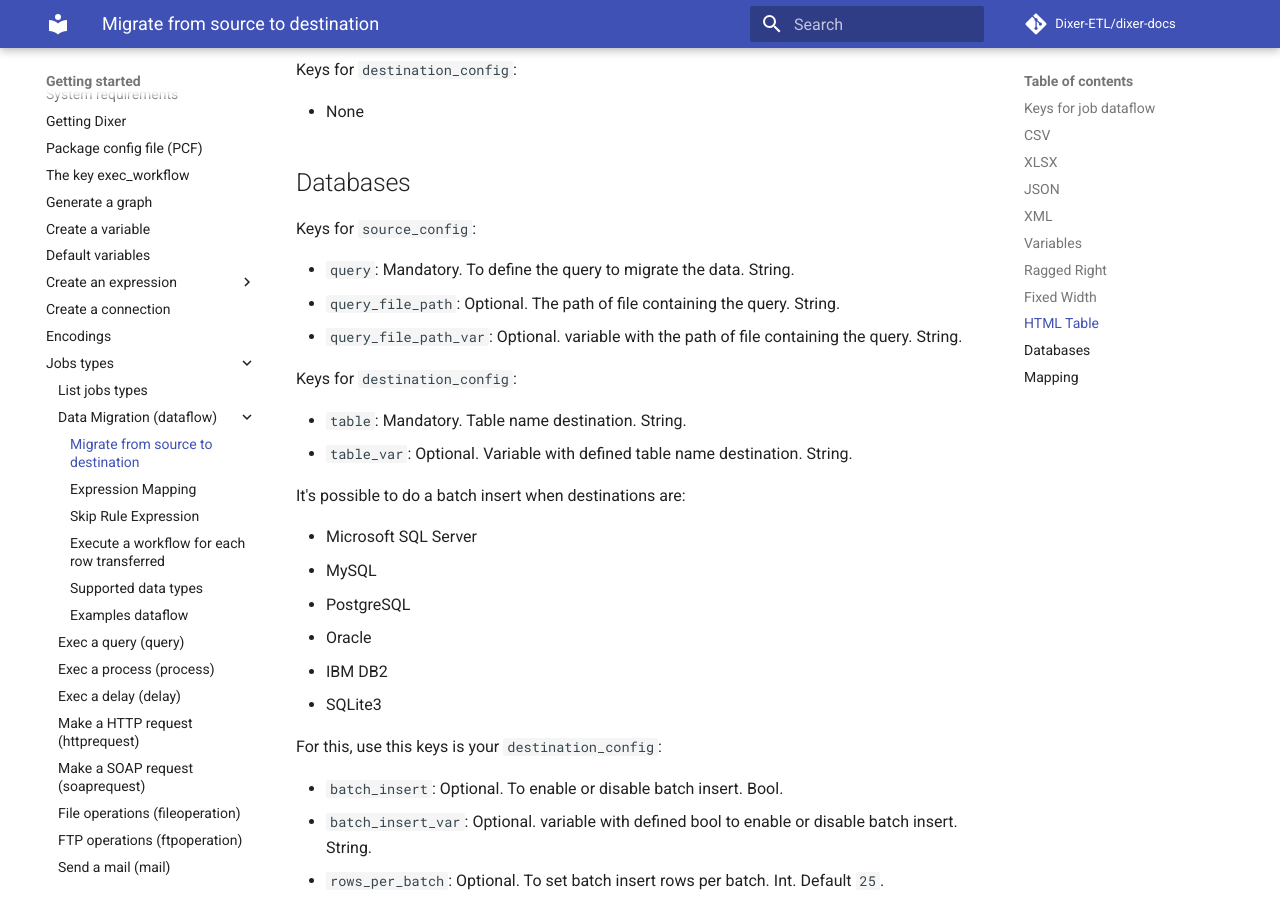
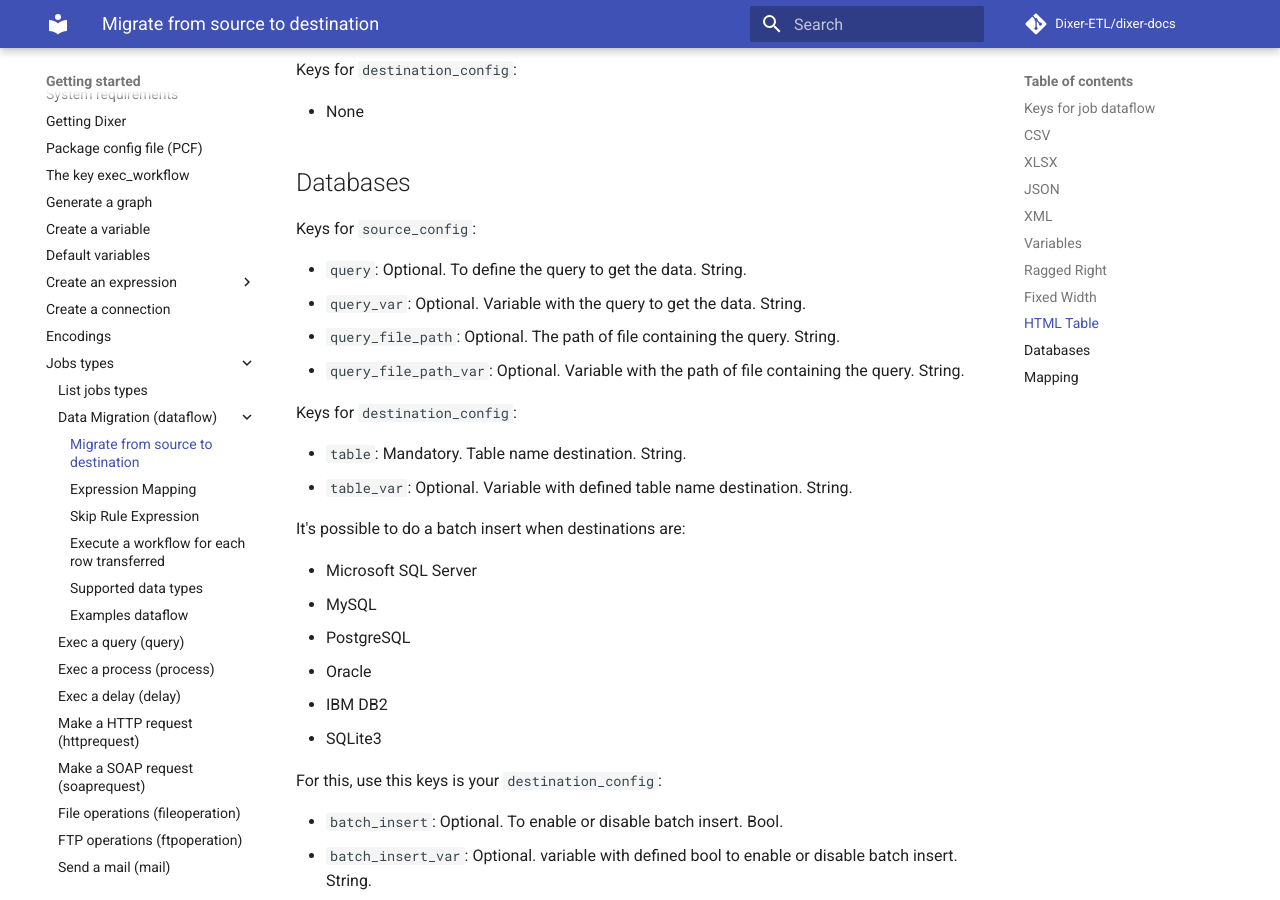
Before and after one commit to Dixer-ETL/dixer-docs, an MkDocs documentation site: the page built from docs/documentation/jobs/dataflow/Migrate-from-source-to-destination.md, in a window 1280 px wide and 900 px high, scrolled down 5134 px. Built offline with MkDocs 1.6.1 and Material for MkDocs 9.7.7, drawn with Linux system fonts in a browser that asks for light colours; comment, search, counter and statistics services are not loaded.

Commit message:
query_var dataflow

```diff
--- a/docs/documentation/jobs/dataflow/Migrate-from-source-to-destination.md
+++ b/docs/documentation/jobs/dataflow/Migrate-from-source-to-destination.md
@@ -158,9 +158,10 @@ Keys for `destination_config`:
 
 Keys for `source_config`:
 
-- `query`: Mandatory. To define the query to migrate the data. String.
+- `query`: Optional. To define the query to get the data. String.
+- `query_var`: Optional. Variable with the query to get the data. String.
 - `query_file_path`: Optional. The path of file containing the query. String.
-- `query_file_path_var`: Optional. variable with the path of file containing the query. String.
+- `query_file_path_var`: Optional. Variable with the path of file containing the query. String.
 
 Keys for `destination_config`:
 
```
Also changed, not shown: docs/Changelog.md (+1 -0 lines).
